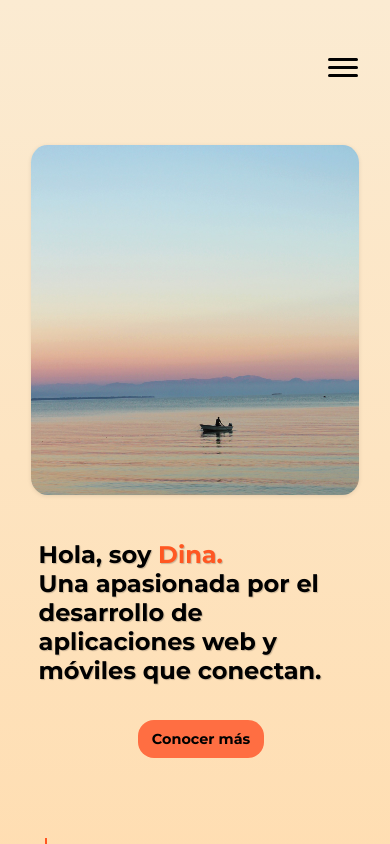
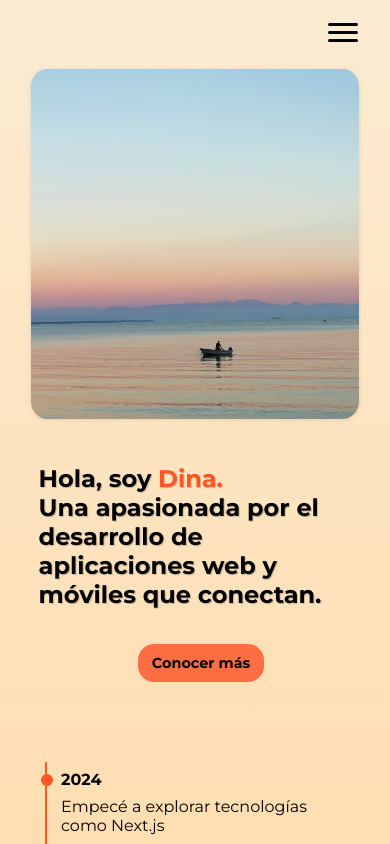
Before and after one commit to LavryDam/my-portfolio-web, a Next.js app: page / in a window 390 px wide. Shown: the top 844 px of the page. Built offline with nearby package versions, Linux system fonts and the light colour scheme.

Commit message:
fix: css home page

```diff
--- a/app/components/Menu/HamburgerMenu.css
+++ b/app/components/Menu/HamburgerMenu.css
@@ -5,7 +5,6 @@
     top: 20px;
     right: 32px;
     z-index: 2000;
-    margin-top: 35px;
 }
 
 .hamburger-button {
@@ -43,11 +42,12 @@
 
 .menu-content {
     position: fixed; /* Fijo al viewport */
-    top: 65px;
-    right: 50px;
+    top: 60px;
+    right: 30px;
     width: 200px;
     background: #fff;
     box-shadow: 2px 0 6px rgba(0, 0, 0, 0.1);
+    border-radius: 5%;
     z-index: 10;
     opacity: 0;
     transform: translateY(-10px);
--- a/app/globals.css
+++ b/app/globals.css
@@ -100,7 +100,7 @@ body {
     }
 
     .image-container {
-        margin-top: 145px;
+        margin-top: 69px;
         height: 350px;
         max-width: 70%;
     }
```
